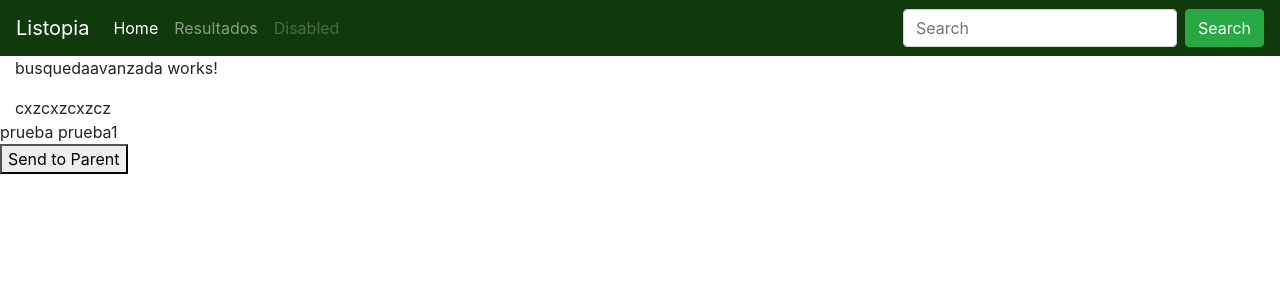
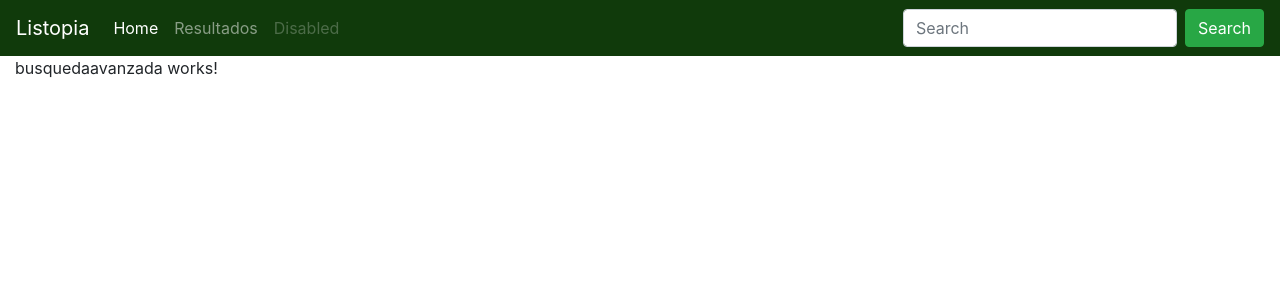
Before and after one commit to antoniomancera/Listopia, an Angular app: page /busquedaavanzada in a window 1280 px wide. Shown: the top 300 px of the page. Built offline with nearby package versions, Linux system fonts and the light colour scheme.

Commit message:
3diciemnre

```diff
--- a/src/app/app.component.html
+++ b/src/app/app.component.html
@@ -21,6 +21,3 @@
     </form>
   </div>
 </nav><div class="container-fluid"> <router-outlet></router-outlet> </div>
-<div>prueba
-prueba1</div>
-<button (click)="enviarMensaje(pruebaenvio)">Send to Parent</button>
--- a/src/app/app.component.ts
+++ b/src/app/app.component.ts
@@ -19,7 +19,7 @@ export class AppComponent {
 
  nombre:string;
 
- @Output() open: EventEmitter<string> = new EventEmitter();
+ @Output() messageEmitter: EventEmitter<string> = new EventEmitter();
 
 
 public libro2:Promise<any[]>;
@@ -41,10 +41,11 @@ pruebaenvio="envio";
    }
 cambiaBusqueda(){
 this.router.navigateByUrl('/busquedaavanzada');
-this.open.emit(this.pruebaenvio);
+this.messageEmitter.emit("pruebaenvio");
+
 }
 enviarMensaje(mensaje:string){
-  this.open.emit(mensaje);
+
 }
 
 /*filter(){
--- a/src/app/busquedaavanzada/busquedaavanzada.component.html
+++ b/src/app/busquedaavanzada/busquedaavanzada.component.html
@@ -1,4 +1,6 @@
 <p>busquedaavanzada works!</p>
-cxzcxzcxzcz
+
 
 {{prueba}}
+
+{{messageEmitter}}
--- a/src/app/busquedaavanzada/busquedaavanzada.component.ts
+++ b/src/app/busquedaavanzada/busquedaavanzada.component.ts
@@ -13,19 +13,11 @@ export class BusquedaavanzadaComponent implements OnInit {
 
 prueba:string;
 
-@Input() open: string;
+@Input() messageEmitter: string;
 
   constructor() { }
 
   ngOnInit(): void {
   }
-getNotification(){
-this.prueba=this.open;
-
 
 }
-receivedChildMessage: string;
-getMessage(mensaje: string) {
-    this.receivedChildMessage = mensaje;
-  }
-}
```
